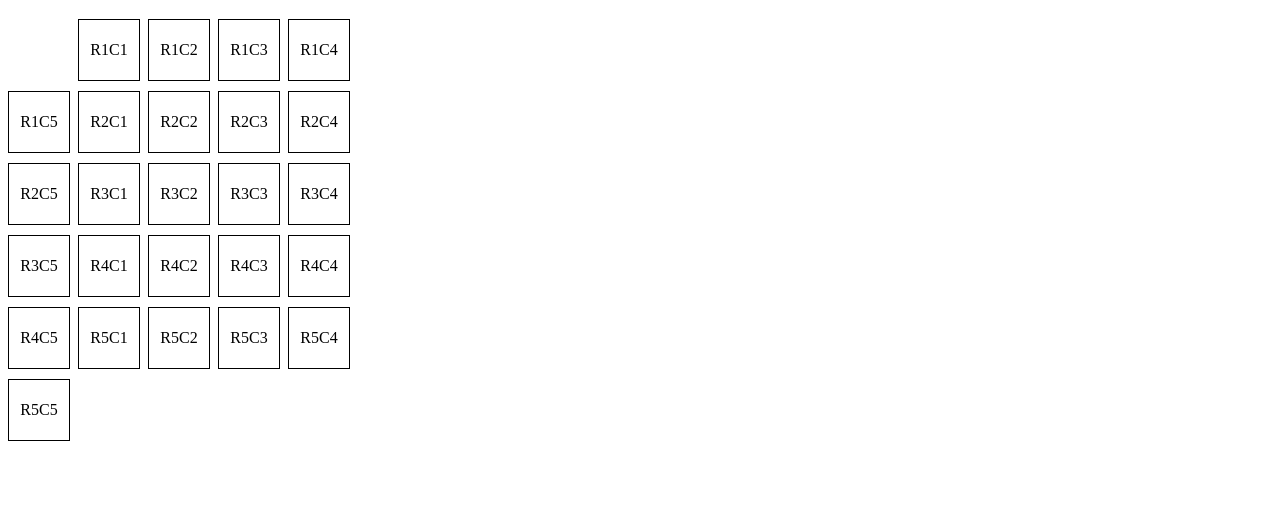
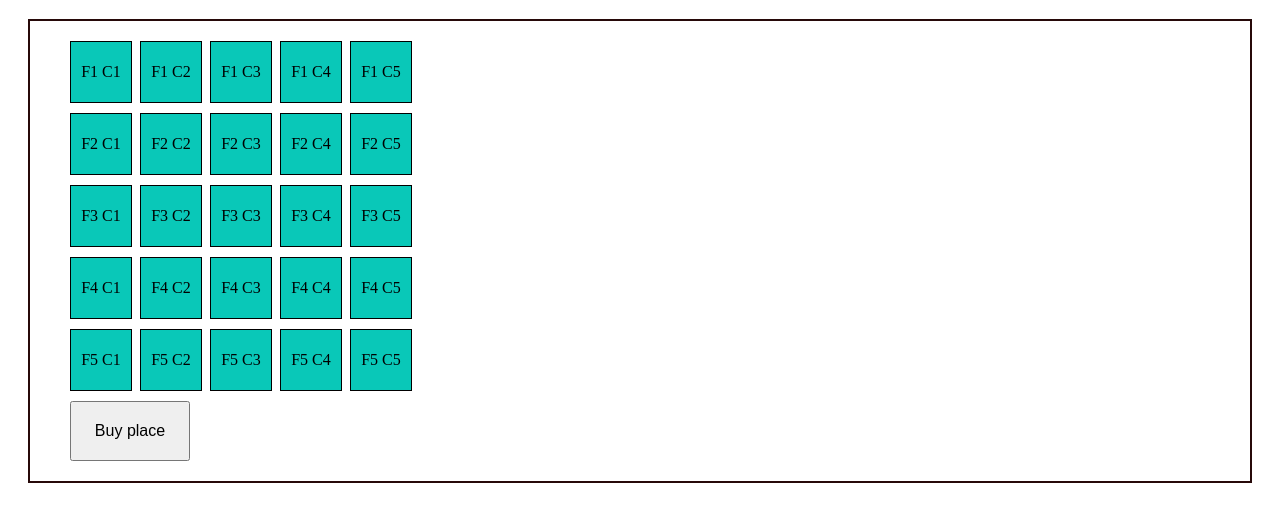
Before and after one commit to Lumo27/CODERHOUSE-JS, a plain HTML site: page tercer-entrega/index.html in a window 1280 px wide. Shown: the part 61-582 px from the top of the page. Drawn offline with Linux system fonts and the light colour scheme.

Commit message:
Funcionalidades añadidas: Cambio de color por seleccion, y un poco de diseño.

```diff
--- a/tercer-entrega/index.html
+++ b/tercer-entrega/index.html
@@ -10,42 +10,51 @@
             display: grid;
             grid-template-columns: repeat(5, 60px); /* 5 columnas */
             gap: 10px; /* Espacio entre plazas */
+            margin: 20px; /* Espacio inferior para separar de botón */
+            border: 2px rgb(39, 9, 9) solid;
+            padding: 20px;
+
         }
 
         .parking-spot {
             width: 60px;
             height: 60px;
-            background-color: white;
+            background-color: rgb(9, 200, 184);
             border: 1px solid black;
             text-align: center;
             line-height: 60px;
             cursor: pointer;
+            margin-left: 20px;
         }
 
         /* Clases para los diferentes estados de las plazas */
         .selected {
-            background-color: yellow;
+            background-color: rgb(208, 198, 0);
         }
 
         .bought {
             background-color: red;
             cursor: not-allowed;
         }
+
+        button {
+            width: 120px;
+            height: 60px;
+            margin-left: 20px; /* Para separarlo de la grilla */
+            padding: 10px 20px; /* Para darle un poco de tamaño */
+            font-size: 16px; /* Tamaño de fuente */
+        }
     </style>
 </head>
 <body>
+    <h1>Places for parking</h1>
+    <div class="grid" id="parkingGrid">
+        <!-- En esta seccion se dibuja la matriz de plazas -->
+    </div>
+    <!-- Boton para comprar lo seleccionado -->
+    <div id="payButtonContainer"></div>
 
-
-        <h1>Places for parking</h1>
-        <div class="grid" id="parkingGrid">
-            <!-- En esta seccion se dibuja la matriz de plazas -->
-
-            <!-- Boton para comprar lo seleccionado -->
-            <div class="btn" id="payButton"></div>
-            <!-- Script a la logica -->
-        <script src="index.js"></script>
-        </div>
-
-
+    <!-- Script a la logica -->
+    <script src="index.js"></script>
 </body>
 </html>
--- a/tercer-entrega/index.js
+++ b/tercer-entrega/index.js
@@ -13,16 +13,56 @@ const createParkingGrid = () => {
             y luego creamos cada spot(plaza de estacionamiento).
             */
             const spot = document.createElement('div'); //Se crea el elemento individual
-            const spotId= `R${fila + 1 }C${column + 1}`; //Se asigna el id para cada elemento
+            const spotId= `F${fila + 1 } C${column + 1}`; //Se asigna el id para cada elemento
 
             spot.id= spotId; //Asignacion del id al div
             spot.classList.add('parking-spot');
             spot.innerText = spotId;
+            spot.classList.add('parking-spot');
+            spot.innerText = spotId;
             grid.appendChild(spot)
+
+            // Agregar el evento de clic a la plaza
+            spot.addEventListener('click', handleSpotClick);
+
         }
     }
 };
 
+/* Funcion para crear el boton de compra y la funcion onClick */
+const createBuyButton = () => {
+    const button = document.createElement('button'); // Crear el botón
+    button.innerText = 'Buy place'; // Texto del botón
+    button.id = 'buyButton'; // Asignar un id al botón
+
+    // Establecer un evento al botón (puedes personalizarlo más tarde)
+    button.addEventListener('click', () => {
+        alert('Buy place button clicked!'); // Solo un ejemplo de acción
+    });
+
+    // Agregar el botón al DOM (por ejemplo, justo después de la grilla)
+    const gridContainer = document.getElementById('parkingGrid'); // Asegúrate de tener un contenedor para la grilla y el botón
+    gridContainer.appendChild(button);
+};
+//Declaracion de un arreglo para ir metiendo los spots seleccionados
+let selectedSpots = [] ;
+//Funcion para manejar el clickeo de spots
+const handleSpotClick = (e) => {
+    //Capturamos el elemento, y guardamos su id
+    let spot = e.target;
+    let spotId= spot.id;
+
+    if(selectedSpots.includes(spotId)){
+        spot.classList.remove('selected');
+        selectedSpots = selectedSpots.filter(id => id !== spotId);
+        // Si esta seleccionado, se agarra el spot, y se le quita la clase selected, para que vuelva a ser del color inicial
+    }else{
+        spot.classList.add('selected');
+        selectedSpots.push(spotId);
+    }
+}
 
 //Crea la matriz
 createParkingGrid();
+//Crea el boton para terminar la seleccion
+createBuyButton();
```
